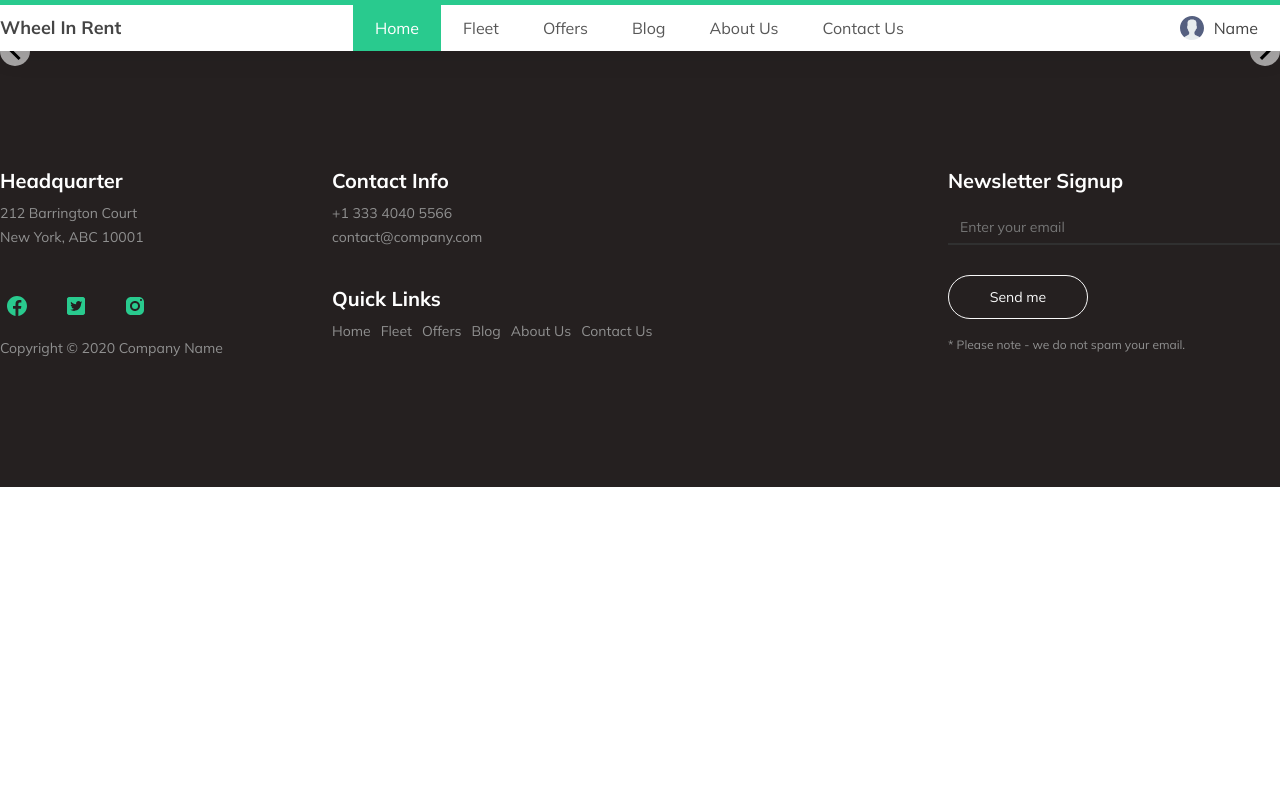
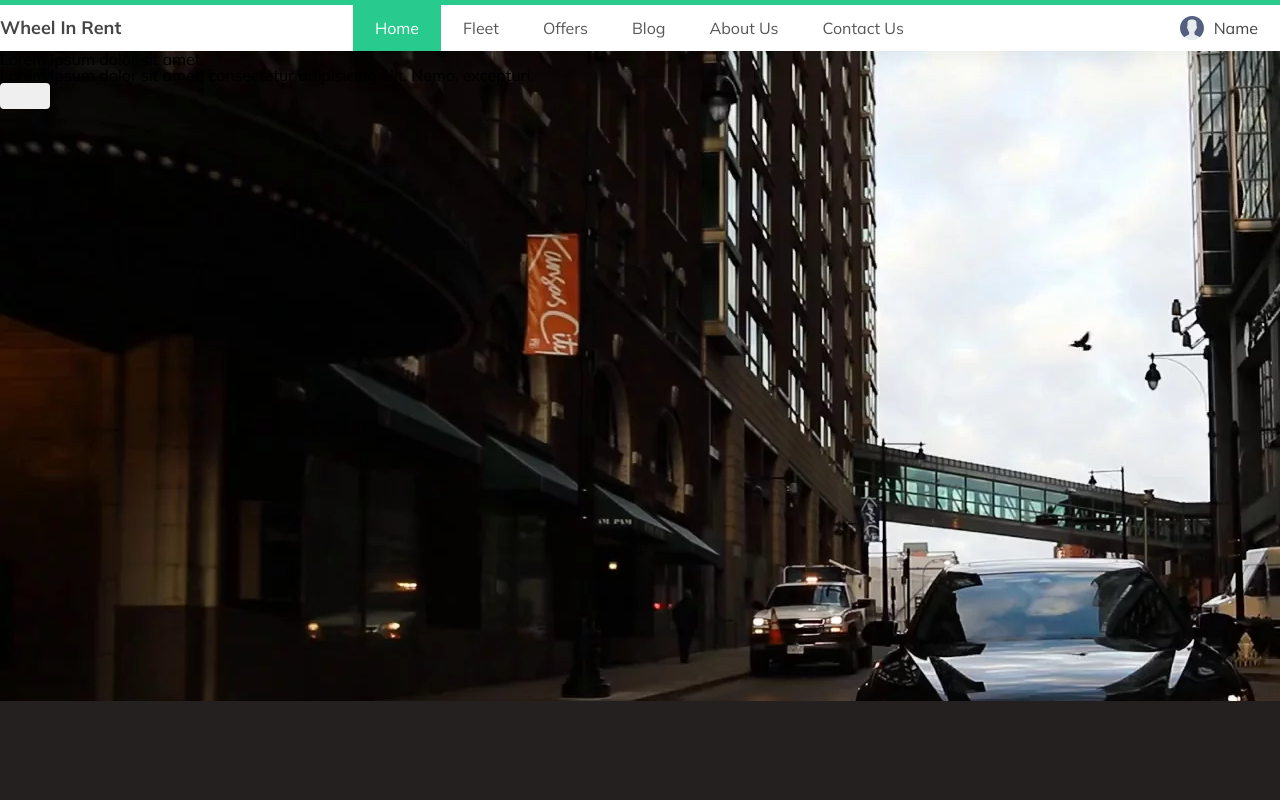
Before and after one commit to Iangyl/wheels-in-rent-frontend, a React (Create React App) app: page / in a window 1280 px wide. Shown: the top 800 px of the page. Built offline with nearby package versions, Linux system fonts and the light colour scheme.

Commit message:
was fixed paths and created page banner layout

```diff
--- /dev/null
+++ b/src/assets/index.js
@@ -0,0 +1,9 @@
+import * as staticFiles from './static';
+import * as hooks from './hooks';
+import * as images from './images';
+
+export {
+  staticFiles,
+  hooks,
+  images,
+};
--- /dev/null
+++ b/src/assets/static/homePageBanner.js
@@ -0,0 +1,12 @@
+import { pics } from '../images'
+
+const content = {
+  title: 'Lorem ipsum dolor sit amet.',
+  subtitle: 'Lorem ipsum dolor sit amet, consectetur adipisicing elit. Nemo, excepturi.',
+  image: pics.car1,
+  button: true,
+}
+
+export {
+  content
+}
--- /dev/null
+++ b/src/assets/static/index.js
@@ -0,0 +1,5 @@
+import { content } from './homePageBanner';
+
+export const homePageBanner = {
+  content,
+}
--- a/src/components/Footer/InfoBlock/index.js
+++ b/src/components/Footer/InfoBlock/index.js
@@ -1,13 +1,9 @@
 import React from 'react';
 import { Link } from 'react-router-dom';
 import styles from './index.module.scss';
-import { icons } from './../../../assets/images';
+import { constants } from '../../../utils';
 
-const iconsArray = [
-  icons.facebook,
-  icons.twitter,
-  icons.instagram,
-]
+const { iconsArray } = constants;
 
 const InfoBlock = ({
   title,
--- a/src/components/Header/index.js
+++ b/src/components/Header/index.js
@@ -2,7 +2,9 @@ import React from 'react';
 import { Link, NavLink } from 'react-router-dom';
 import links from './links.config';
 import styles from './index.module.scss';
-import { icons } from './../../assets/images';
+import { images } from '../../assets';
+
+const { icons } = images;
 
 const Header = () => {
   return (
--- /dev/null
+++ b/src/components/PageBanner/index.js
@@ -0,0 +1,31 @@
+import React from 'react';
+import styles from './index.module.scss';
+
+import Button from '../Button';
+
+const PageBanner = ({
+  title,
+  subtitle,
+  image,
+  button = false
+}) => {
+  return (
+    <div className={styles.PageBanner} style={{ backgroundImage: `url(${image})` }}>
+      <div className={styles.content}>
+        <div className={styles.textContainer}>
+          <div className={styles.title}>{title}</div>
+          <div className={styles.subtitle}>{subtitle}</div>
+        </div>
+        {
+          button ? (
+            <div className={styles.buttonContainer}>
+              <Button />
+            </div>
+          ) : ''
+        }
+      </div>
+    </div>
+  )
+}
+
+export default PageBanner;
--- /dev/null
+++ b/src/components/PageBanner/index.module.scss
@@ -0,0 +1,3 @@
+.PageBanner {
+  height: 650px;
+}
--- a/src/components/index.js
+++ b/src/components/index.js
@@ -2,4 +2,5 @@ export {default as Header} from './Header';
 export {default as Button} from './Button';
 export {default as Footer} from './Footer';
 export {default as TextInput} from './TextInput';
+export {default as PageBanner} from './PageBanner';
 export {default as BurgerWrapp} from './BurgerWrapp';
--- a/src/pages/Home/index.js
+++ b/src/pages/Home/index.js
@@ -1,24 +1,13 @@
 import React from 'react';
-import { Slide } from 'react-slideshow-image';
-import { BurgerWrapp } from '../../components';
-import { constants } from '../../utils';
-import 'react-slideshow-image/dist/styles.css';
+import { staticFiles } from '../../assets';
+import { BurgerWrapp, PageBanner } from '../../components';
+
+const { homePageBanner } = staticFiles;
 
 const Home = () => {
-  const { slideImages } = constants;
   return (
     <BurgerWrapp>
-      <div className=''>
-        <Slide>
-          {
-            slideImages.map((image, index) => (
-              <div className='each-slide' key={index}>
-                <div style={{ backgroundImage: `url(${image.url})`}} />
-              </div>
-            ))
-          }
-        </Slide>
-      </div>
+      <PageBanner {...homePageBanner.content} />
     </BurgerWrapp>
   )
 }
--- a/src/utils/constants.js
+++ b/src/utils/constants.js
@@ -1,23 +1,15 @@
-import { pics } from './../assets/images';
+import { images } from '../assets';
 
-const slideImages = [
-  {
-    id: 1,
-    url: pics.car1,
-    caption: 'Slide 1',
-  },
-  {
-    id: 2,
-    url: pics.car2,
-    caption: 'Slide 2',
-  },
-  {
-    id: 3,
-    url: pics.car3,
-    caption: 'Slide 3',
-  },
+const { icons } = images;
+
+const iconsArray = [
+  icons.facebook,
+  icons.twitter,
+  icons.instagram,
 ]
 
-export {
-  slideImages,
+const constants = {
+  iconsArray,
 }
+
+export default constants;
--- a/src/utils/index.js
+++ b/src/utils/index.js
@@ -1,7 +1,5 @@
-import {
-  slideImages,
-} from './constants'
+import constants from './constants';
 
-export const constants = {
-  slideImages,
+export {
+  constants,
 }
```
Also changed, not shown: src/assets/hooks/index.js (added).
